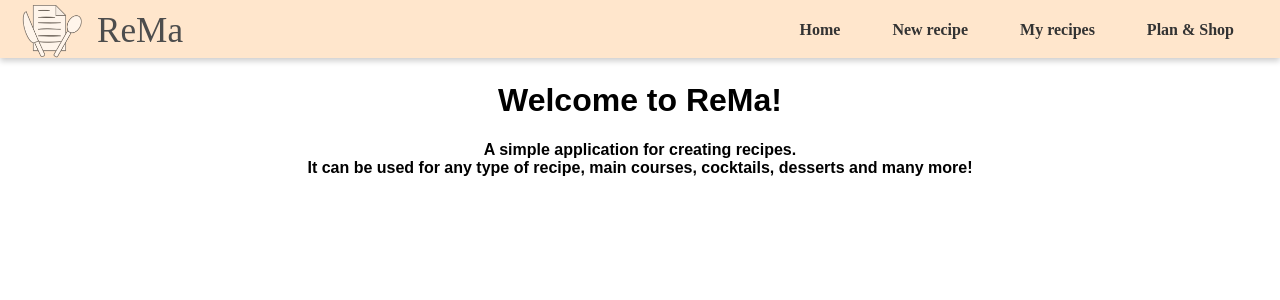
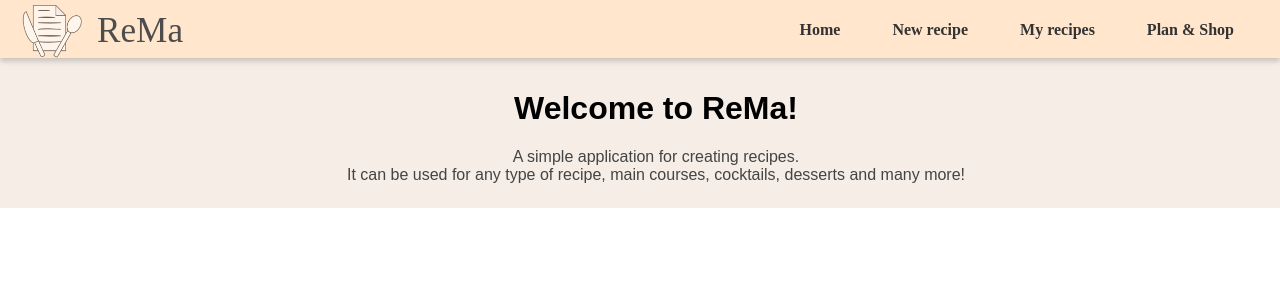
Before and after one commit to ktzanak/rema, a React (Vite) app in the folder rema-frontend/: page / in a window 1280 px wide. Shown: the top 300 px of the page. Built offline with nearby package versions, Linux system fonts and the light colour scheme; no server answers.

Commit message:
the new css of the home page

```diff
--- a/rema-frontend/src/css/home.module.css
+++ b/rema-frontend/src/css/home.module.css
@@ -1,4 +1,3 @@
-/* container fills viewport */
 .container {
   width: 100vw;
   height: 100vh;
@@ -18,14 +17,12 @@
   justify-content: center;
 }
 
-/* smaller logo size */
 .logoSmall {
   width: 120px;
   height: 106px;
   margin-bottom: 1rem;
 }
 
-/* animated typing effect for "ReMa" */
 .animatedTitle {
   font-family: monospace, monospace;
   font-weight: bold;
@@ -37,6 +34,34 @@
 }
 
 .homeContent {
-  padding: 0.2rem;
   text-align: center;
 }
+.coloredSection {
+  width: 100%;
+  background-color: #f5ede6;
+  display: flex;
+  justify-content: center;
+  padding: 2rem 1rem 0.5rem;
+}
+
+.fullWidthTextFrame {
+  max-width: 800px;
+  width: 100%;
+  text-align: center;
+}
+
+.fullWidthTextFrame h1 {
+  margin-top: 0;
+}
+
+.fullWidthTextFrame h4 {
+  margin: 1rem 0;
+  color: #444;
+  font-weight: 400;
+}
+
+.fullWidthTextFrame blockquote {
+  margin-top: 2rem;
+  font-style: italic;
+  color: #666;
+}
```
